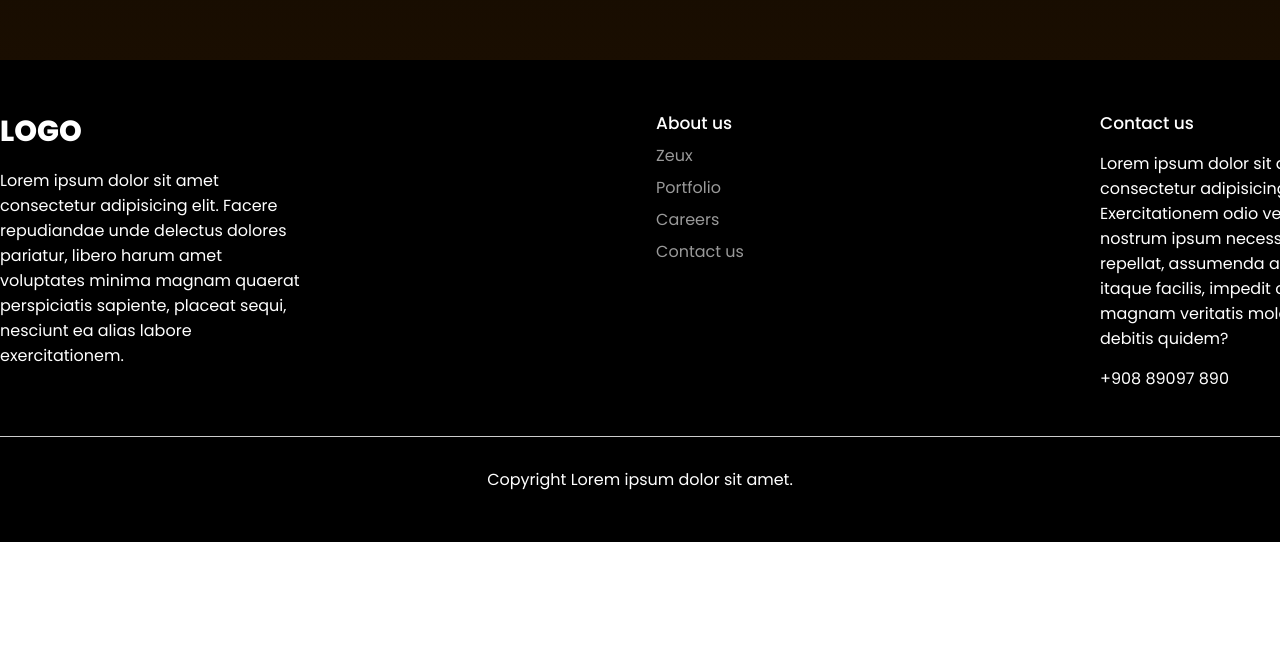
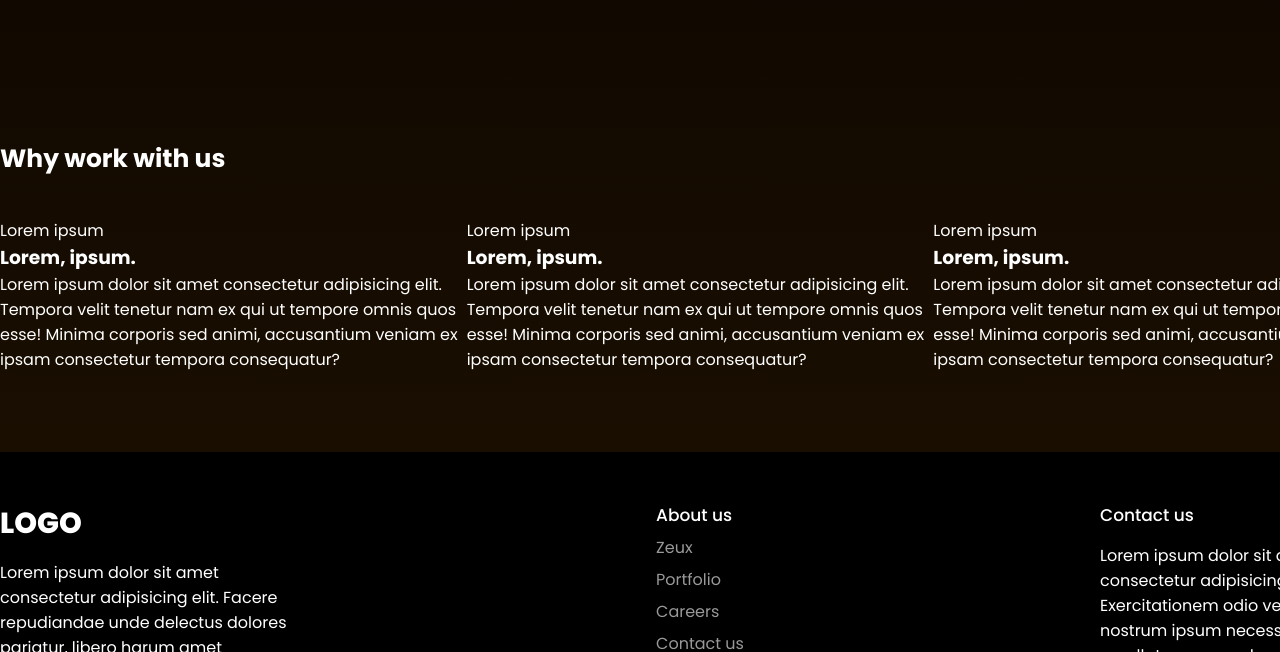
Before and after one commit to petlytskyiOne/html5-CSS3, a plain HTML site: page public/about.html in a window 1280 px wide. Shown: the part 813-1465 px from the top of the page. Before the commit the page ends 1355 px from the top, so only its background shows below. Drawn offline with Linux system fonts and the light colour scheme.

Commit message:
commit Auto

```diff
--- a/css/main.css
+++ b/css/main.css
@@ -407,3 +407,17 @@ footer > p {
   right: -150px;
   top: 0;
 }
+
+.work {
+  padding: 80px 0;
+}
+
+.work h2 {
+  font-size: 25px;
+  margin-bottom: 40px;
+}
+
+.work .blocks {
+  display: flex;
+  justify-content: space-between;
+}
--- a/public/about.html
+++ b/public/about.html
@@ -14,7 +14,7 @@
       <span class="logo">logo</span>
       <nav>
         <ul>
-          <li><a href="/index.html">Home</a></li>
+          <li><a href="/">Home</a></li>
           <li class="active"><a href="#">About us</a></li>
           <li><a href="#">Portfolio</a></li>
           <li><a href="#">News</a></li>
@@ -32,6 +32,30 @@
         <button class="btn">Get in touch</button>
       </div>
       <img src="/img/BB1kXB7C.jpeg" alt="">
+    </div>
+
+    <div class="container work">
+      <h2>Why work with us</h2>
+      <div class="blocks">
+        <div class="block">
+          <span class="badge purple">Lorem ipsum</span>
+          <h3>Lorem, ipsum.</h3>
+          <p>Lorem ipsum dolor sit amet consectetur adipisicing elit. Tempora velit tenetur nam ex qui ut tempore omnis
+            quos esse! Minima corporis sed animi, accusantium veniam ex ipsam consectetur tempora consequatur?</p>
+        </div>
+        <div class="block">
+          <span class="badge brown">Lorem ipsum</span>
+          <h3>Lorem, ipsum.</h3>
+          <p>Lorem ipsum dolor sit amet consectetur adipisicing elit. Tempora velit tenetur nam ex qui ut tempore omnis
+            quos esse! Minima corporis sed animi, accusantium veniam ex ipsam consectetur tempora consequatur?</p>
+        </div>
+        <div class="block">
+          <span class="badge green">Lorem ipsum</span>
+          <h3>Lorem, ipsum.</h3>
+          <p>Lorem ipsum dolor sit amet consectetur adipisicing elit. Tempora velit tenetur nam ex qui ut tempore omnis
+            quos esse! Minima corporis sed animi, accusantium veniam ex ipsam consectetur tempora consequatur?</p>
+        </div>
+      </div>
     </div>
 
   </div>
```
